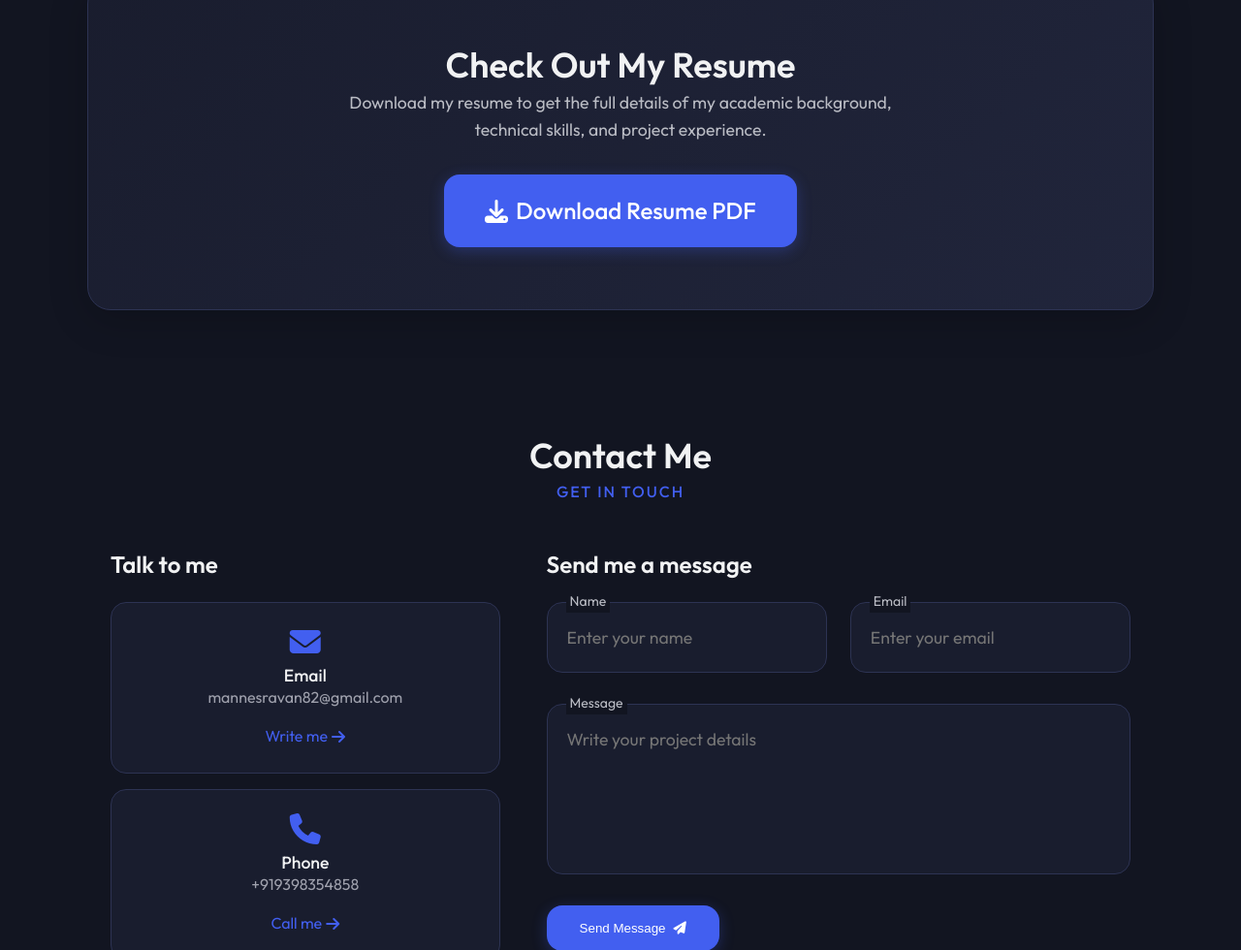
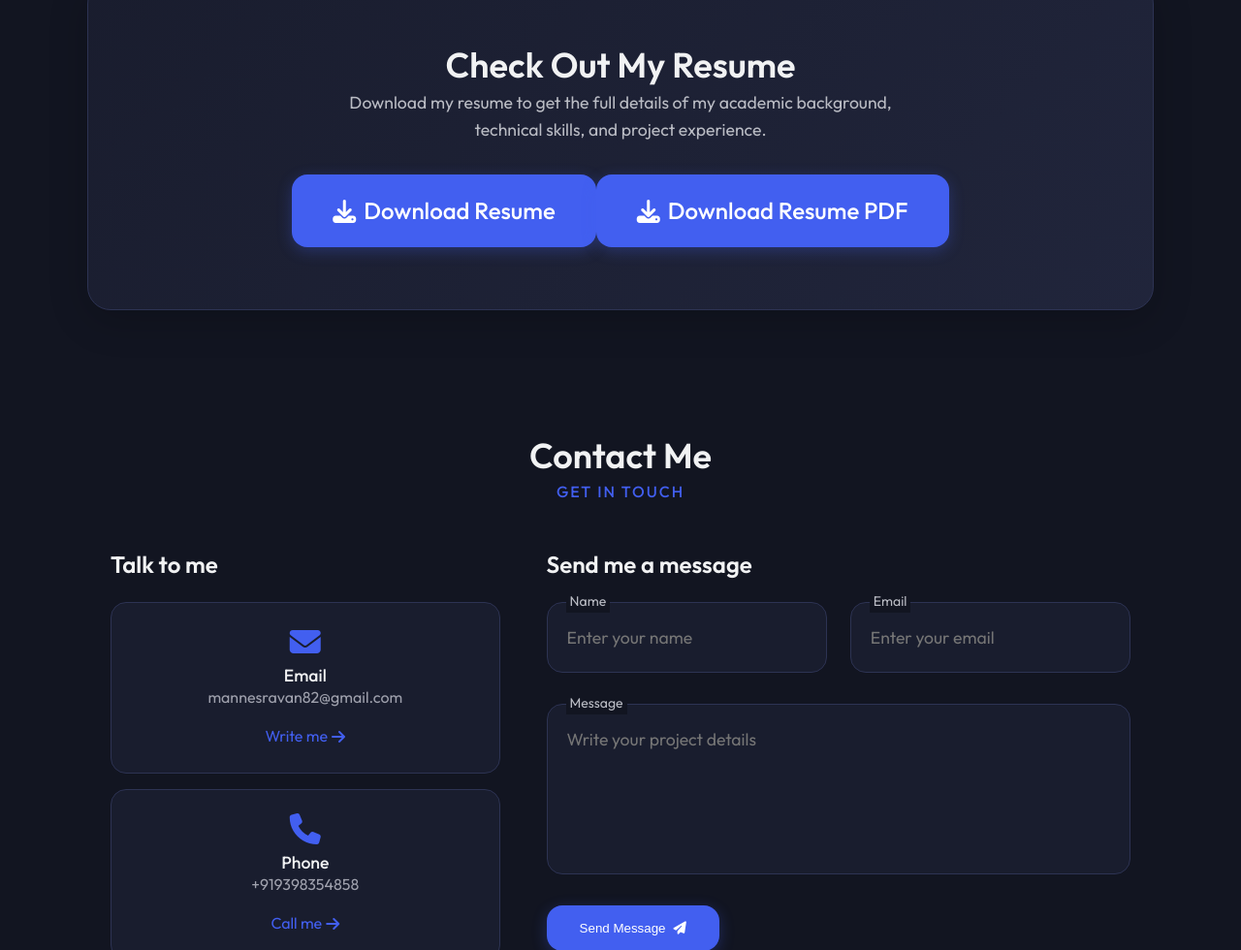
Before and after one commit to Sravan4858/Portfolio-website-, a plain HTML site: page index.html in a window 1280 px wide. Shown: the part 4550-5530 px from the top of the page at 97% size. Drawn offline with nearby package versions, Linux system fonts and the light colour scheme.

Commit message:
Update index.html

```diff
--- a/index.html
+++ b/index.html
@@ -389,7 +389,8 @@
                     <h2 class="section-title">Check Out My Resume</h2>
                     <p class="resume-description">Download my resume to get the full details of my academic background,
                         technical skills, and project experience.</p>
-                    <a href="assets/mannesravan resume.pdf" class="btn btn-primary btn-lg" download><i class="fas fa-download"></i> Download Resume
+                    <a href="assets/mannesravan2 resume.pdf" class="btn btn-primary btn-lg" download><i class="fas fa-download"></i> Download Resume
+                    <a href="" class="btn btn-primary btn-lg" download><i class="fas fa-download"></i> Download Resume
                         PDF</a>
                 </div>
             </div>
```
